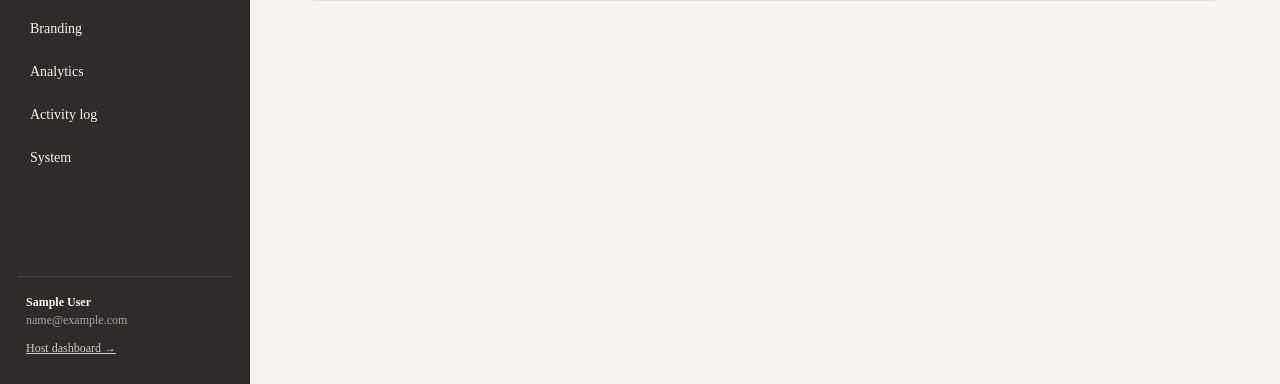
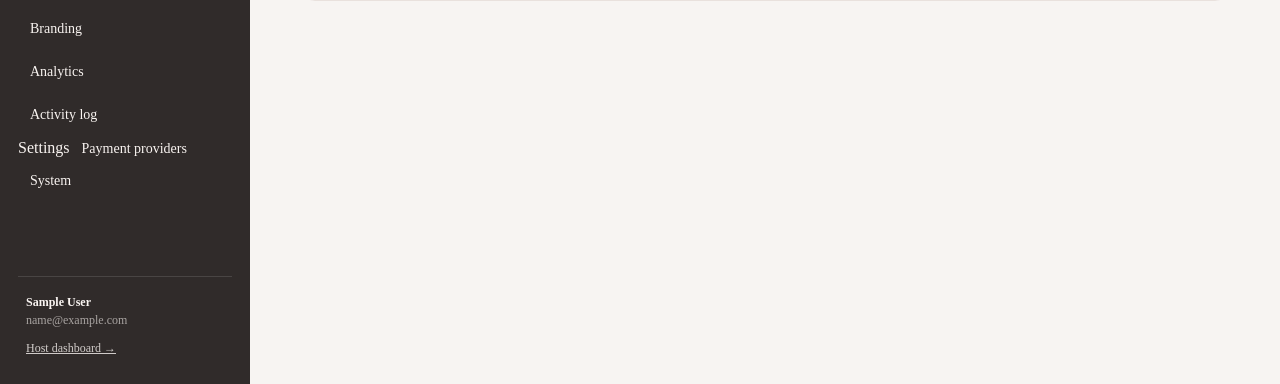
Before and after one commit to ShotOnMedia/markmonica, a FastAPI app: template templates/admin/events.html in a window 1280 px wide. Shown: the part 416-800 px from the top of the page. Run offline with FastAPI, Linux system fonts and the light colour scheme; the template is opened without the code that fills it: most values are stand-ins (such as "Sample title", 1, 10 or a date in 2020).

Commit message:
Add payment providers under admin settings

```diff
--- a/templates/admin/base.html
+++ b/templates/admin/base.html
@@ -22,6 +22,7 @@
       <a class="{{ 'active' if section == 'branding' else '' }}" href="/admin/branding">Branding</a>
       <a class="{{ 'active' if section == 'analytics' else '' }}" href="/admin/analytics">Analytics</a>
       <a class="{{ 'active' if section == 'activity' else '' }}" href="/admin/activity">Activity log</a>
+      <div class="admin-nav-group"><span class="admin-nav-label">Settings</span><a class="{{ 'active' if section == 'payment_settings' else '' }}" href="/admin/settings/payments">Payment providers</a></div>
       <a class="{{ 'active' if section == 'system' else '' }}" href="/admin/system">System</a>
     </nav>
     <div class="admin-sidebar-foot"><strong>{{ admin.display_name }}</strong><span>{{ admin.email }}</span><a href="/dashboard">Host dashboard →</a></div>
```
